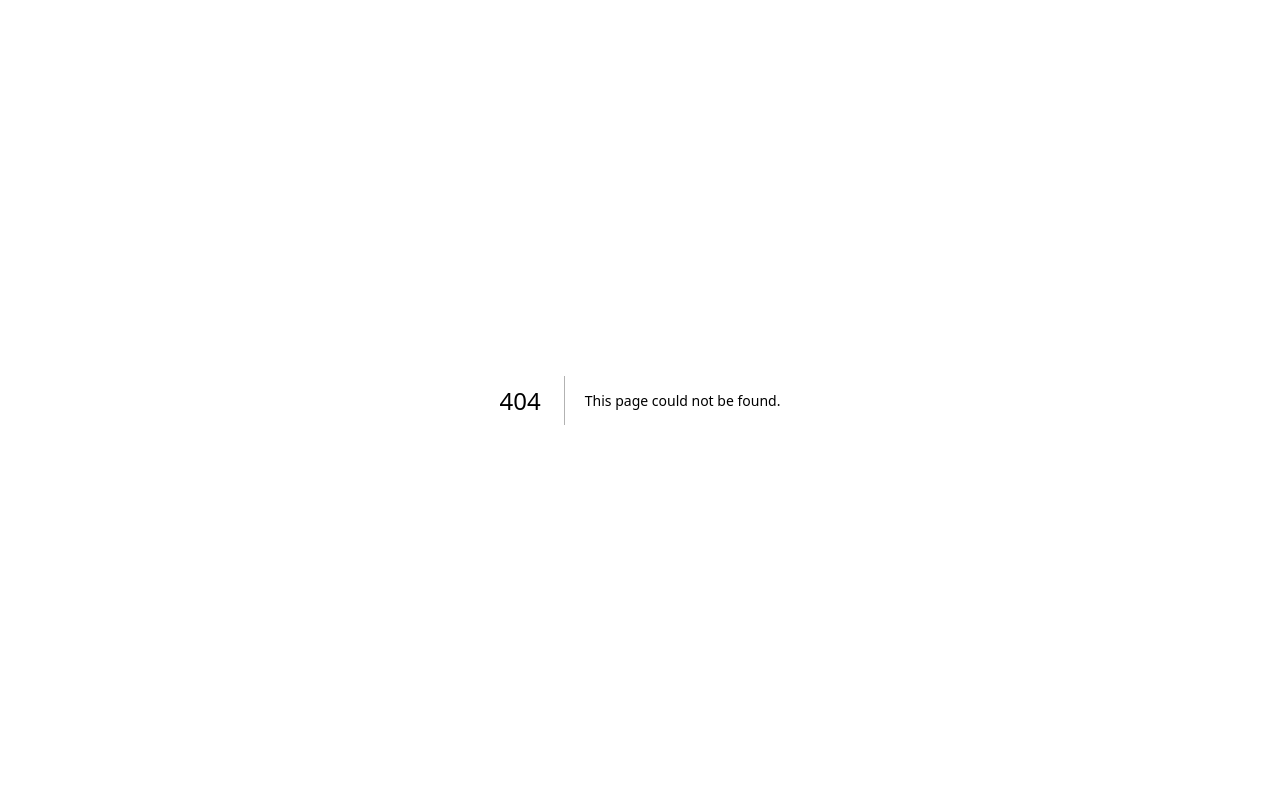
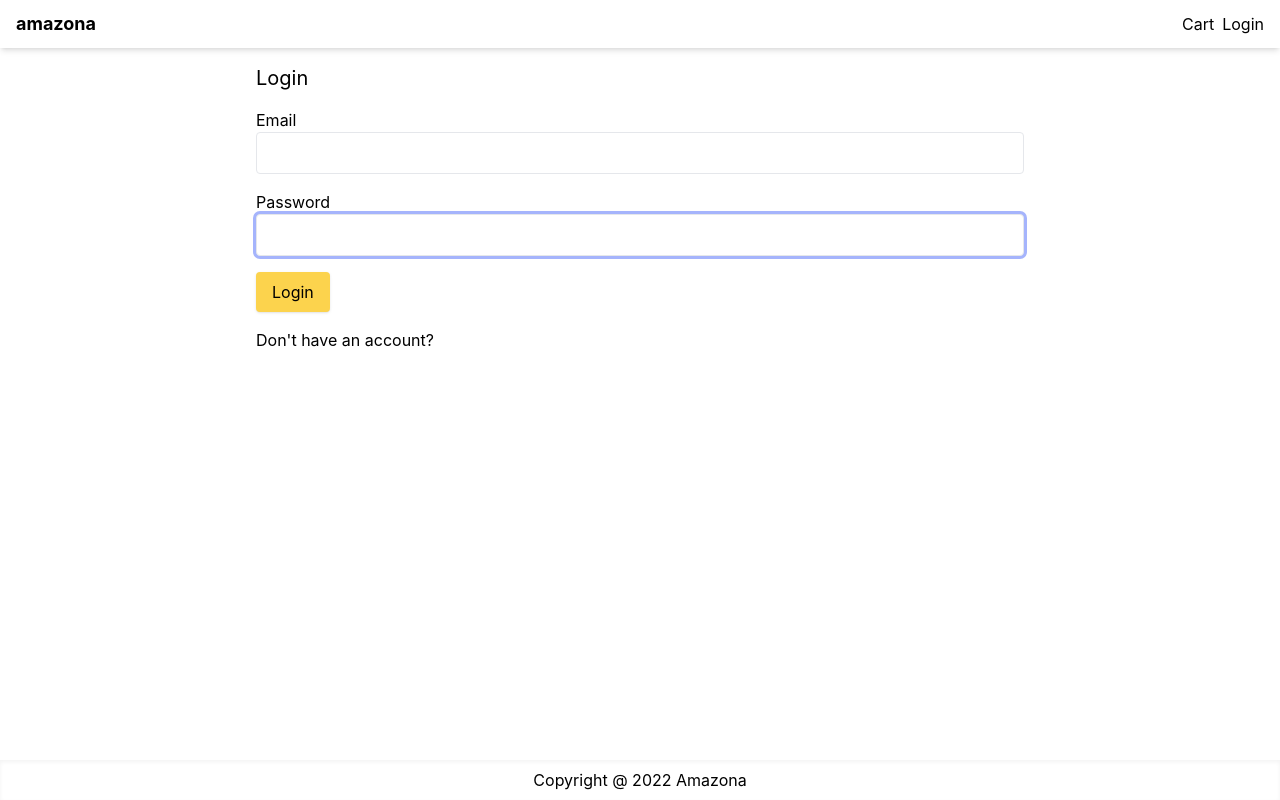
Before and after one commit to Kassmasse01/amazona, a Next.js app: page /login in a window 1280 px wide. Before the commit this address had no page. Built offline with nearby package versions, Linux system fonts and the light colour scheme.

Commit message:
video-12-create-login-form

```diff
--- a/package.json
+++ b/package.json
@@ -16,7 +16,8 @@
     "js-cookie": "^3.0.1",
     "next": "13.1.6",
     "react": "18.2.0",
-    "react-dom": "18.2.0"
+    "react-dom": "18.2.0",
+    "react-hook-form": "^7.43.2"
   },
   "devDependencies": {
     "@types/react": "^18.0.28",
--- a/pages/cart.js
+++ b/pages/cart.js
@@ -95,7 +95,7 @@
               </li>
               <li>
                 <button
-                  onClick={() => router.push('/shipping')}
+                  onClick={() => router.push('login?redirect=/shipping')}
                   className="primary-button w-full"
                 >
                   Check Out
--- /dev/null
+++ b/pages/login.js
@@ -0,0 +1,66 @@
+import Layout from '@/components/Layout'
+import React from 'react'
+import { useForm } from 'react-hook-form';
+
+export default function loginScreen() {
+    const {
+        handleSubmit,
+        register,
+        formState: { errors },
+      } = useForm();
+      const submitHandler = ({ email, password }) => {
+        console.log(email, password);
+      };
+  return (
+     <Layout title="Login">
+      <form
+        className="mx-auto max-w-screen-md"
+        onSubmit={handleSubmit(submitHandler)}
+      >
+        <h1 className="mb-4 text-xl">Login</h1>
+        <div className="mb-4">
+          <label htmlFor="email">Email</label>
+          <input
+            type="email"
+            {...register('email', {
+              required: 'Please enter email',
+              pattern: {
+                value: /^[a-zA-Z0-9_.+-]+@[a-zA-Z0-9-]+.[a-zA-Z0-9-.]+$/i,
+                message: 'Please enter valid email',
+              },
+            })}
+            className="w-full"
+            id="email"
+            autoFocus
+          ></input>
+          {errors.email && (
+            <div className="text-red-500">{errors.email.message}</div>
+          )}
+        </div>
+        <div className="mb-4">
+          <label htmlFor="password">Password</label>
+          <input
+            type="password"
+            {...register('password', {
+              required: 'Please enter password',
+              minLength: { value: 6, message: 'password is more than 5 chars' },
+            })}
+            className="w-full"
+            id="password"
+            autoFocus
+          ></input>
+          {errors.password && (
+            <div className="text-red-500 ">{errors.password.message}</div>
+          )}
+        </div>
+        <div className="mb-4 ">
+          <button className="primary-button">Login</button>
+        </div>
+        <div className="mb-4 ">
+          Don&apos;t have an account? &nbsp;
+          {/* <Link href="register">Register</Link> */}
+        </div>
+      </form>
+    </Layout>
+  )
+}
--- a/styles/globals.css
+++ b/styles/globals.css
@@ -32,3 +32,10 @@
 .primary-button {
   @apply rounded bg-amber-300 py-2 px-4 shadow outline-none hover:bg-amber-400  active:bg-amber-500;
 }
+
+input,
+select,
+textarea {
+  @apply rounded border p-2  outline-none ring-indigo-300  focus:ring;
+
+}
```
Also changed, not shown: 2 other files (tests, documents, lock files or other folders).
